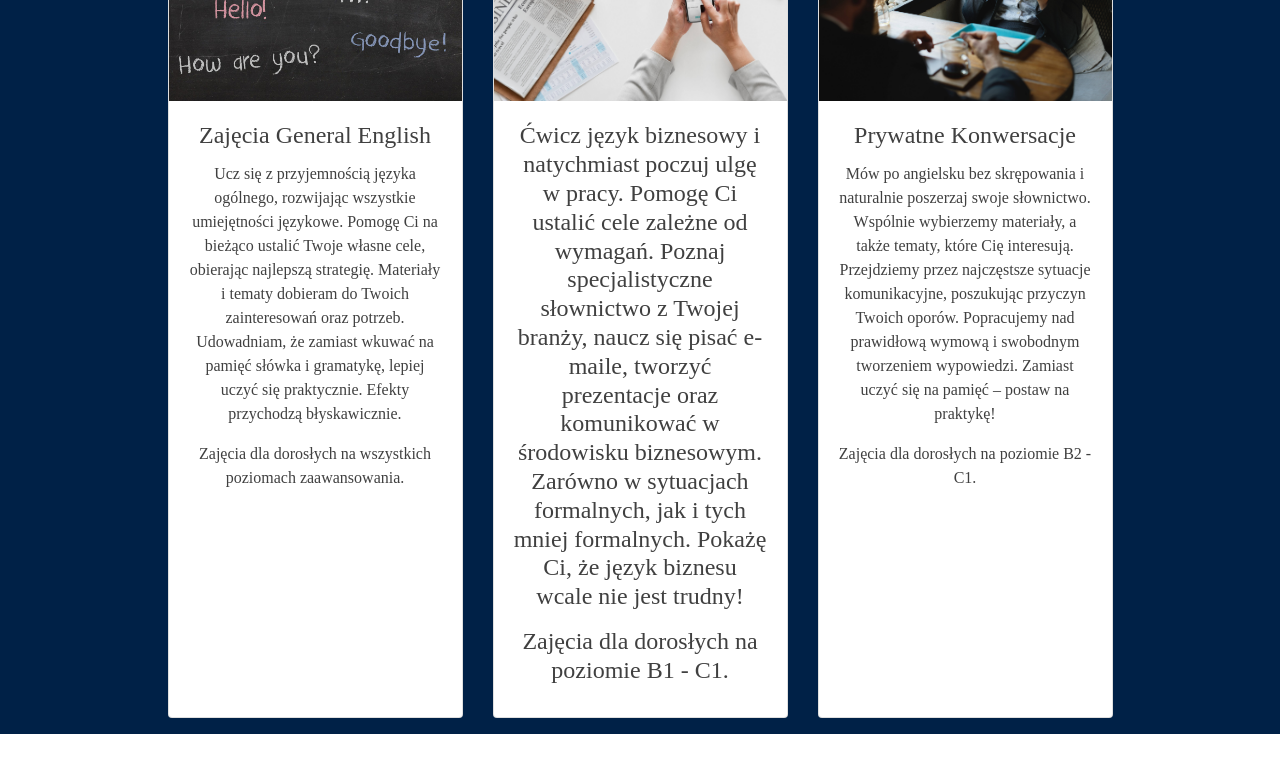
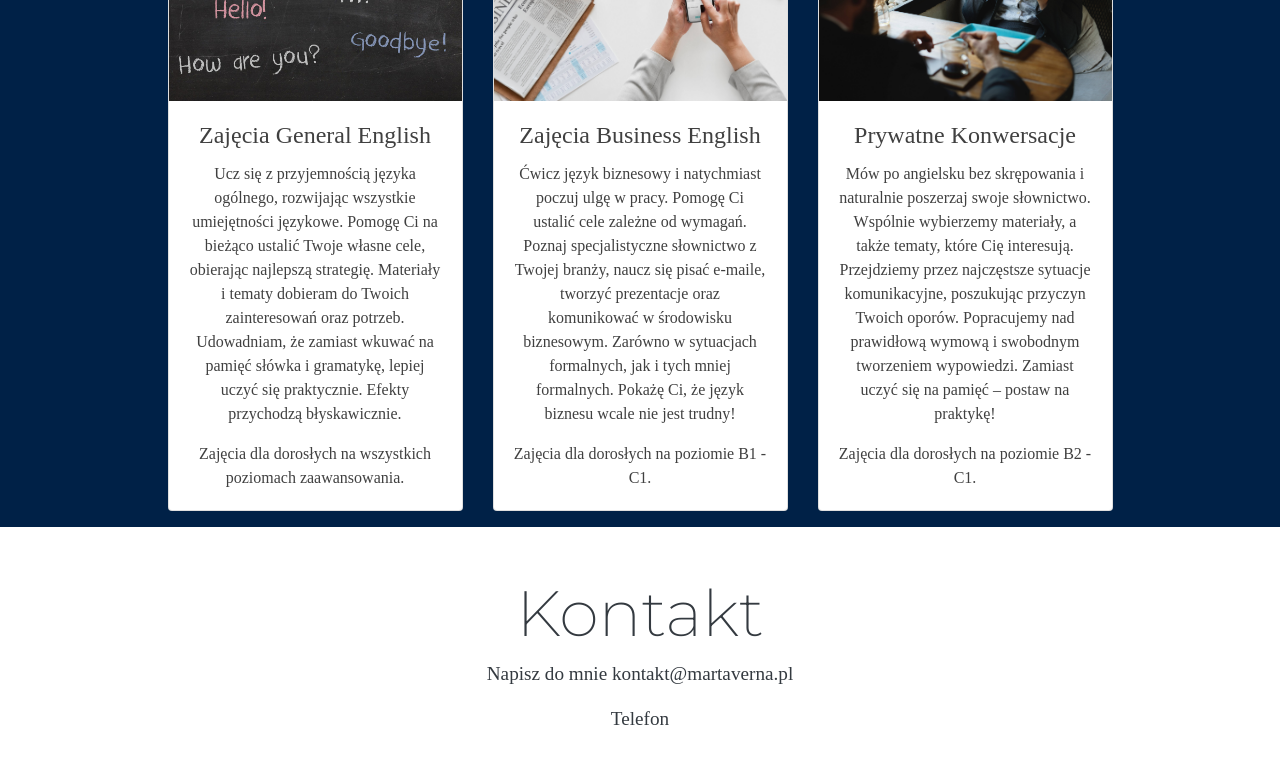
Before and after one commit to martaverna/martaverna.github.io, a plain HTML site: page index.html in a window 1280 px wide. Shown: the part 2020-2799 px from the top of the page. Drawn offline with nearby package versions, Linux system fonts and the light colour scheme; a web font is replaced by a local one.

Commit message:
update business english

```diff
--- a/index.html
+++ b/index.html
@@ -160,7 +160,8 @@
                             <section class="card my-3">
                                 <img class="layout-image card-img-top img-fluid" src="static/images/oferta_02.jpg">
                                 <div class="card-body text-center">
-                                    <h4 class="layout-title card-title">Ćwicz język biznesowy i natychmiast poczuj ulgę w pracy. Pomogę Ci ustalić cele zależne od
+                                    <h4 class="layout-title card-title">Zajęcia Business English </h4>
+                                    <p class="layout-text card-text">Ćwicz język biznesowy i natychmiast poczuj ulgę w pracy. Pomogę Ci ustalić cele zależne od
                                         wymagań. Poznaj specjalistyczne słownictwo z Twojej branży, naucz się pisać e-maile,
                                         tworzyć prezentacje oraz komunikować w środowisku biznesowym. Zarówno w sytuacjach
                                         formalnych, jak i tych mniej formalnych. Pokażę Ci, że język biznesu wcale nie jest trudny!</p>
```
